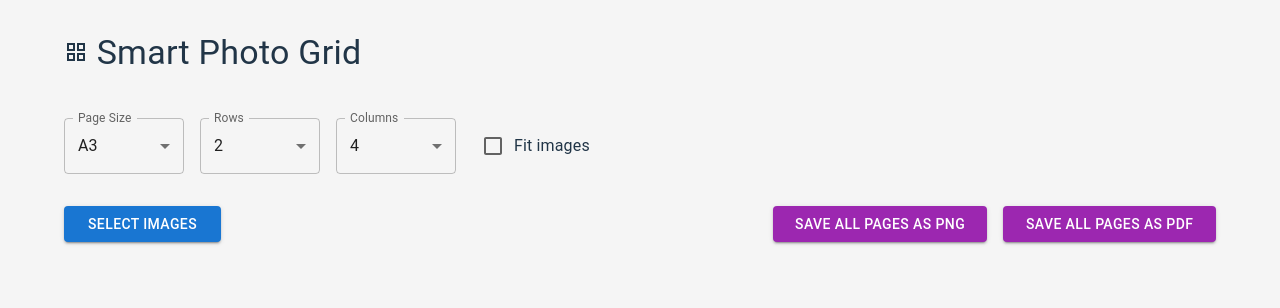
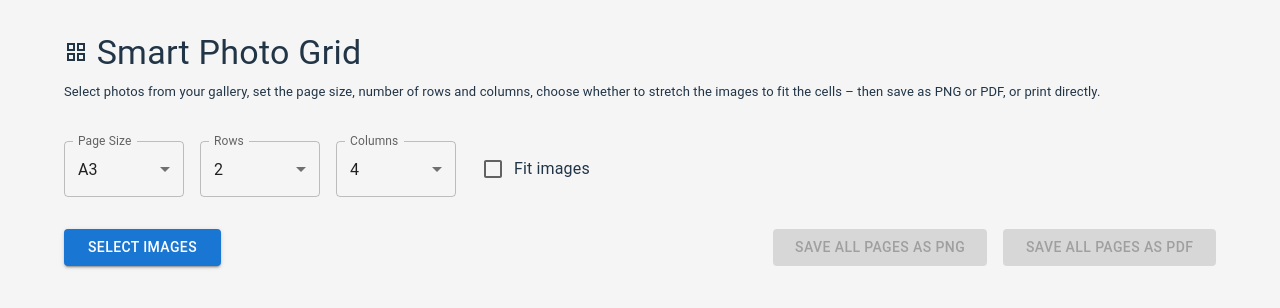
Before and after one commit to zivglik/Image2A3, a React (Vite) app: page / in a window 1280 px wide. Shown: the top 308 px of the page. Built offline with nearby package versions, Linux system fonts and the light colour scheme.

Commit message:
fix discription

```diff
--- a/src/App.tsx
+++ b/src/App.tsx
@@ -103,14 +103,16 @@ function App() {
   return (
     <Container maxWidth="lg" sx={{ px: { xs: 2, sm: 3 } }}>
       <Box sx={{ textAlign: 'left' }}>
-        <Typography sx={{ py: 4 }} variant="h4" component="h1" gutterBottom>
+        <Typography sx={{ py: 4 }} variant="h4" >
     <GridViewIcon/> Smart Photo Grid
-
+    <Typography sx={{ py: 1,fontSize: 13 }}  >
+Select photos from your gallery, set the page size, number of rows and columns, choose whether to stretch the images to fit the cells – then save as PNG or PDF, or print directly.
+</Typography>
 
         </Typography>
 
         <Stack
-          direction={{ xs: 'column', sm: 'row' }}
+          direction={{ xs: 'row', sm: 'row' }}
           spacing={2}
           sx={{
             mb: 4,
@@ -118,7 +120,7 @@ function App() {
             flexWrap: 'wrap'
           }}
         >
-          <FormControl sx={{ minWidth: { xs: '100%', sm: 120 } }}>
+          <FormControl sx={{ minWidth: { xs: "30%", sm: 120 } }}>
             <InputLabel>Page Size</InputLabel>
             <Select
               value={pageSize}
@@ -131,7 +133,7 @@ function App() {
             </Select>
           </FormControl>
 
-          <FormControl sx={{ minWidth: { xs: '100%', sm: 120 } }}>
+          <FormControl sx={{ minWidth: { xs: "30%", sm: 120 } }}>
             <InputLabel>Rows</InputLabel>
             <Select
               value={rows.toString()}
@@ -144,7 +146,7 @@ function App() {
             </Select>
           </FormControl>
 
-          <FormControl sx={{ minWidth: { xs: '100%', sm: 120 } }}>
+          <FormControl sx={{ minWidth: { xs: "30%", sm: 120 } }}>
             <InputLabel>Columns</InputLabel>
             <Select
               value={cols.toString()}
@@ -158,6 +160,7 @@ function App() {
           </FormControl>
 
           <FormControlLabel
+
             control={
               <Checkbox
                 checked={stretchImages}
@@ -165,7 +168,9 @@ function App() {
               />
             }
             label="Fit images"
-            sx={{ minWidth: { xs: '100%', sm: 'auto' } }}
+
+
+
           />
         </Stack>
 
@@ -202,6 +207,7 @@ function App() {
           </label>
 
           <Button
+          disabled={images.length === 0}
             variant="contained"
             color="secondary"
             onClick={handleSaveAllAsPNG}
@@ -216,6 +222,7 @@ function App() {
           </Button>
 
           <Button
+           disabled={images.length === 0}
             variant="contained"
             color="secondary"
             onClick={handleSaveAllAsPDF}
```
